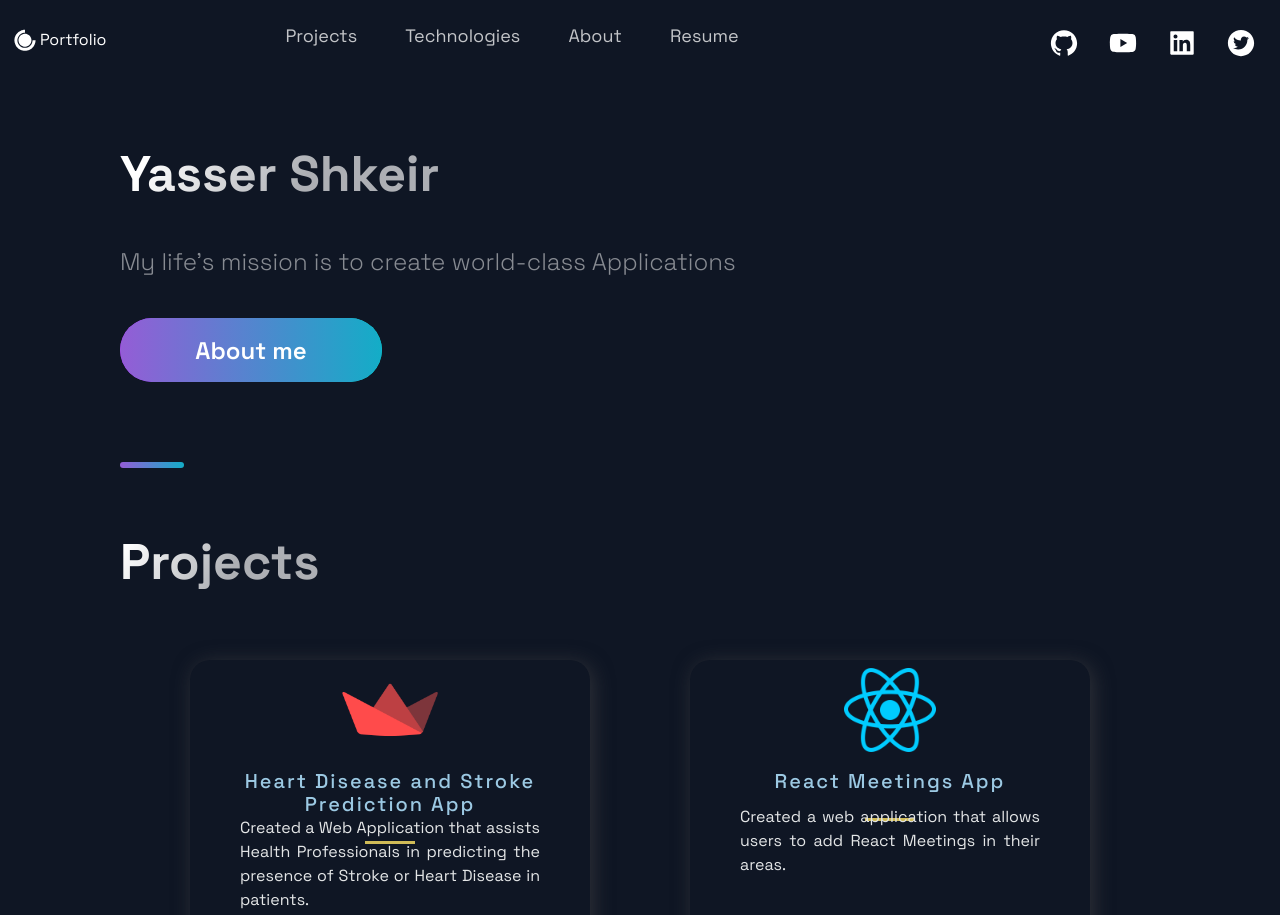
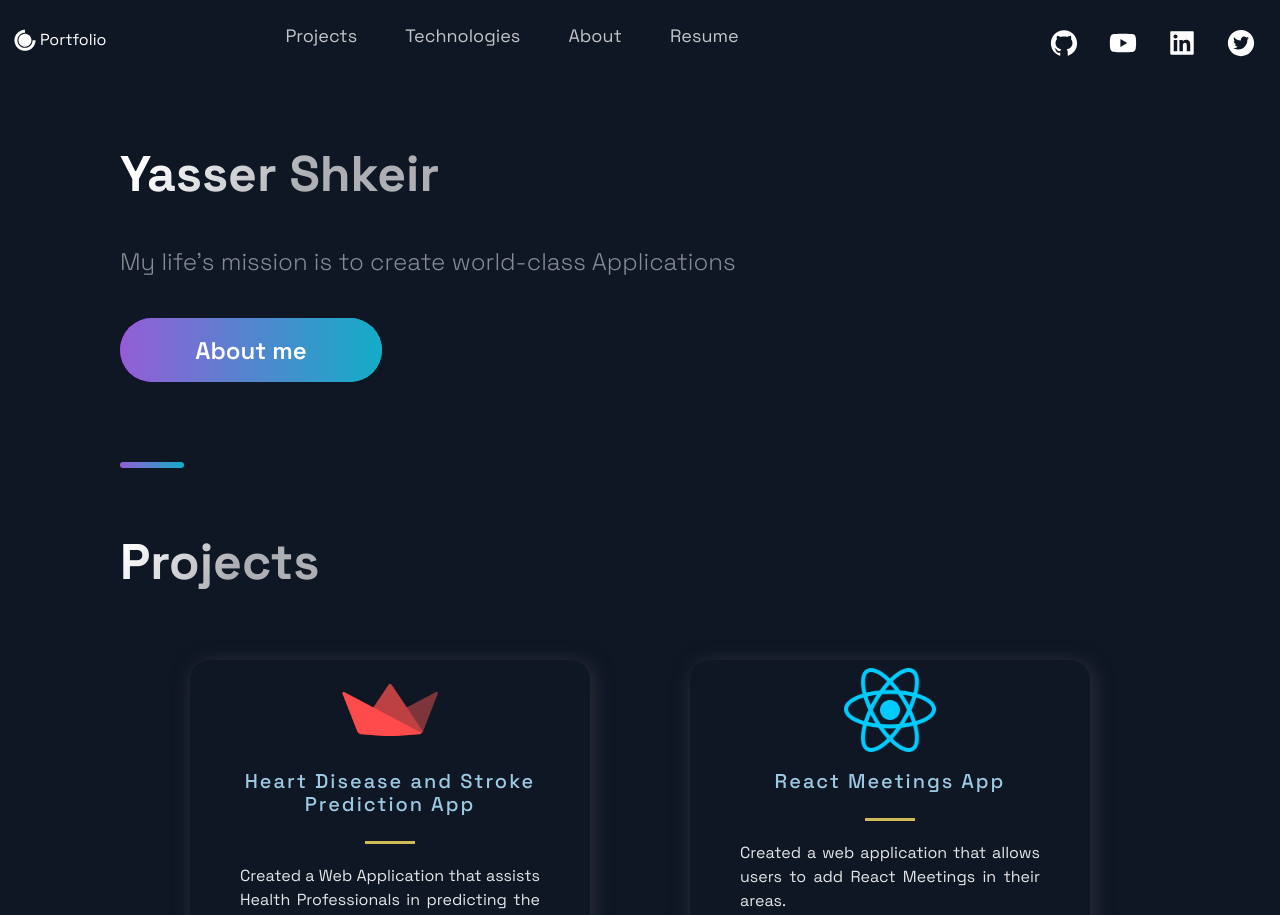
Before and after one commit to YasserShkeir/portfolio, a Next.js app: page / in a window 1280 px wide. Shown: the top 915 px of the page. Built offline with nearby package versions, Linux system fonts and the light colour scheme.

Commit message:
edit projectCards UtiList

```diff
--- a/src/components/Projects/ProjectsStyles.js
+++ b/src/components/Projects/ProjectsStyles.js
@@ -67,10 +67,6 @@ export const Intro = styled.div`
 `;
 
 export const CardInfo = styled.p`
-  top: 50%;
-  -ms-transform: translateY(-50%);
-  transform: translateY(-50%);
-
   width: 100%;
   padding: 0 50px;
   color: #e4e6e7;
@@ -83,6 +79,8 @@ export const CardInfo = styled.p`
 `;
 
 export const UtilityList = styled.ul`
+  bottom: 10%;
+
   list-style-type: none;
   padding: 0;
   display: flex;
```
